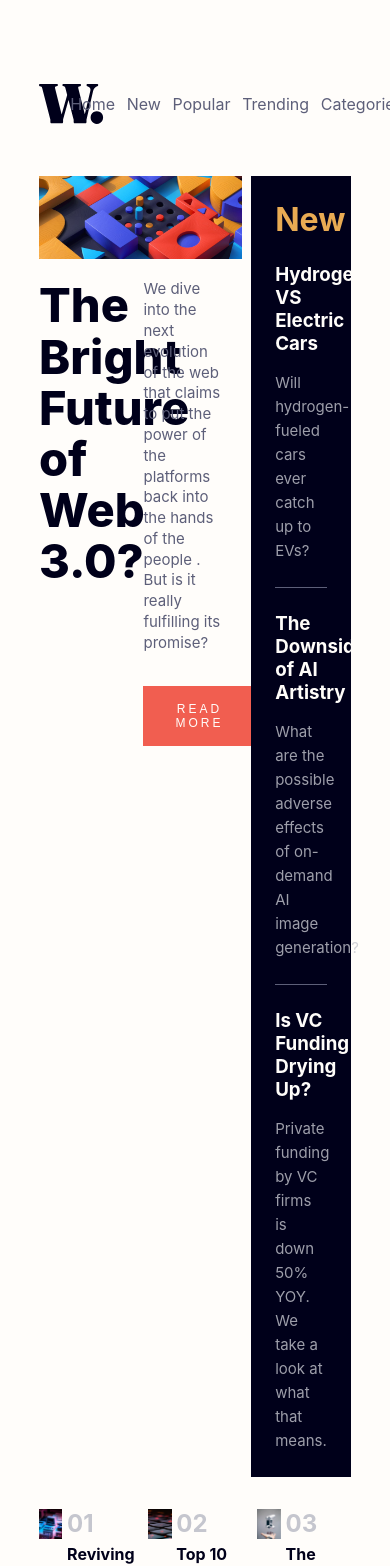
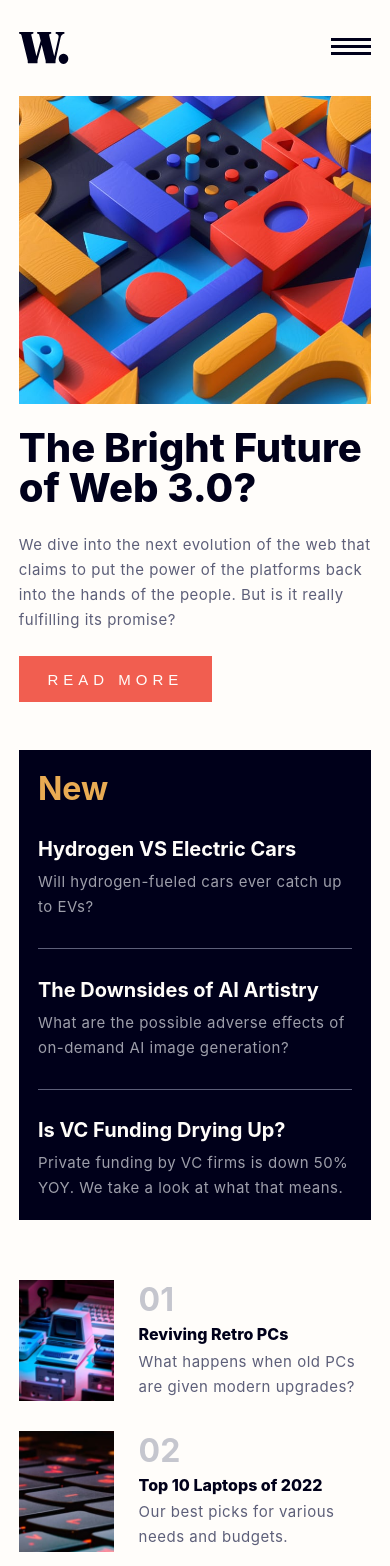
Before and after one commit to faykris/news-homepage, a Vue app: page / in a window 390 px wide. Shown: the top 1566 px of the page. Built offline with nearby package versions, Linux system fonts and the light colour scheme.

Commit message:
Implement homepage mobile size

```diff
--- a/src/modules/navbar-section.vue
+++ b/src/modules/navbar-section.vue
@@ -1,7 +1,10 @@
 <template>
   <div class="navbar">
     <div class="navbar-logo">
-      <img src="../assets/images/logo.svg" alt="Logo" />
+      <img src="@/assets/images/logo.svg" alt="Logo" />
+    </div>
+    <div class="mobile-menu">
+      <img src="@/assets/images/icon-menu.svg" alt="Icon Menu" />
     </div>
     <div class="navbar-list">
       <router-link class="element" to="/">Home</router-link>
@@ -38,6 +41,9 @@ export default {
       display: flex;
       justify-content: flex-start;
     }
+    .mobile-menu {
+      display: none;
+    }
     & .navbar-list {
       width: auto;
       padding: 1rem 0;
@@ -59,6 +65,31 @@ export default {
 
   .page-container {
     height: 80%;
-    padding: 0rem 10vw;
+    padding: 0 10vw;
+  }
+
+  @media screen and (max-width: 580px) {
+    .navbar {
+      display: flex;
+      justify-content: space-between;
+      align-items: center;
+      height: 5rem;
+      margin-top: 0;
+      padding: 3rem 4.8vw;
+      .navbar-logo {
+        img {
+          width: 13vw;
+        }
+      }
+      .mobile-menu {
+        display: block;
+      }
+      .navbar-list {
+        display: none;
+      }
+    }
+    .page-container {
+      padding: 0 4.8vw;
+    }
   }
 </style>
--- a/src/pages/home-page.vue
+++ b/src/pages/home-page.vue
@@ -1,15 +1,16 @@
 <template>
   <div class="news-main">
     <div class="article">
-      <img src="@/assets/images/image-web-3-desktop.jpg">
+      <img class="desktop-image" src="@/assets/images/image-web-3-desktop.jpg">
+      <img class="mobile-image" src="@/assets/images/image-web-3-mobile.jpg">
       <div class="container">
         <div class="title">
           <h1>The Bright Future of Web 3.0?</h1>
         </div>
         <div class="description">
           <p>
-            We dive into the next evolution of the web that claims to put the power of the platforms back into the hands of the people
-            . But is it really fulfilling its promise?
+            We dive into the next evolution of the web that claims to put the power of the platforms back into the hands of the people.
+            But is it really fulfilling its promise?
           </p>
           <button>Read more</button>
         </div>
@@ -92,8 +93,11 @@ export default {
     margin-bottom: 2rem;
     & .article {
       width: 65%;
-      img {
+      & .desktop-image {
         width: 100%;
+      }
+      & .mobile-image {
+        display: none;
       }
       & .container {
         padding: 1rem 0 0 0;
@@ -139,6 +143,7 @@ export default {
       width: 32%;
       background-color: var(--very-dark-blue);
       padding: 1.5rem;
+      height: fit-content;
 
       h1 {
         color: var(--soft-orange);
@@ -148,6 +153,7 @@ export default {
         & {
           padding: 1.5rem 0;
         }
+
         &:last-child {
           padding-bottom: 0;
         }
@@ -197,10 +203,17 @@ export default {
           h2 {
             color: var(--grayish-blue);
             margin-bottom: .4rem;
+            font-size: 32px;
           }
           h4 {
             color: var(--very-dark-blue);
+            font-weight: 800;
             margin-bottom: .4rem;
+            transition: all .3s;
+            cursor: pointer;
+            &:hover {
+              color: var(--soft-red);
+            }
           }
           p {
             color: var(--dark-grayish-blue);
@@ -211,4 +224,110 @@ export default {
       }
     }
   }
+
+  @media screen and (max-width: 980px) {
+    .news-main {
+      flex-wrap: wrap;
+      & .article {
+        width: auto;
+      }
+
+    }
+  }
+
+  @media screen and (max-width: 580px) {
+    .news-main {
+      flex-wrap: wrap;
+      & .article {
+        width: auto;
+        & .desktop-image {
+          display: none;
+        }
+        & .mobile-image {
+          width: 100%;
+          display: block;
+        }
+
+        & .container {
+          flex-wrap: wrap;
+          padding-top: 1.5rem;
+          .title {
+            width: 100%;
+            h1 {
+              font-size: 40px;
+              line-height: 40px;
+              margin-bottom: 1.5rem;
+            }
+          }
+          .description {
+            width: 100%;
+            padding: 0 0 3rem 0;
+            p {
+              line-height: 25px;
+              font-size: 15px;
+              letter-spacing: .5px;
+              margin-bottom: 1.5rem;
+            }
+            button {
+              border: none;
+              background-color: var(--soft-red);
+              color: var(--off-white);
+              padding: .9rem 1.8rem;
+              text-transform: uppercase;
+              letter-spacing: 5px;
+              font-size: 15px;
+            }
+          }
+        }
+      }
+      & .aside {
+        width: 100%;
+        padding: 1.2rem;
+        .new {
+          padding: 1.8rem 0;
+          h3 {
+            font-size: 20px;
+            margin-bottom: .5rem;
+          }
+          p {
+            line-height: 25px;
+            font-size: 15px;
+            letter-spacing: .5px;
+
+          }
+        }
+      }
+    }
+    .news-list {
+      padding: 1rem 0 3.5rem 0;
+      flex-wrap: wrap;
+      .element {
+        width: 100%;
+        padding: .8rem 0;
+        .image {
+          width: 27%;
+          img {
+            width: 100%;
+          }
+        }
+        .description {
+          width: 66%;
+          h2 {
+            margin-bottom: .3rem;
+          }
+          h4 {
+            font-size: 16px;
+            font-weight: 800;
+            margin-bottom: .3rem;
+          }
+          p {
+            color: var(--dark-grayish-blue);
+            line-height: 25px;
+            font-size: 15px;
+            letter-spacing: .5px;
+          }
+        }
+      }
+    }
+  }
 </style>
--- a/src/styles.css
+++ b/src/styles.css
@@ -16,5 +16,5 @@
 html, body, #app {
     background-color: var(--off-white);
     font-family: 'Inter', sans-serif;
-    height: 100%;
+    height: max-content;
 }
```
